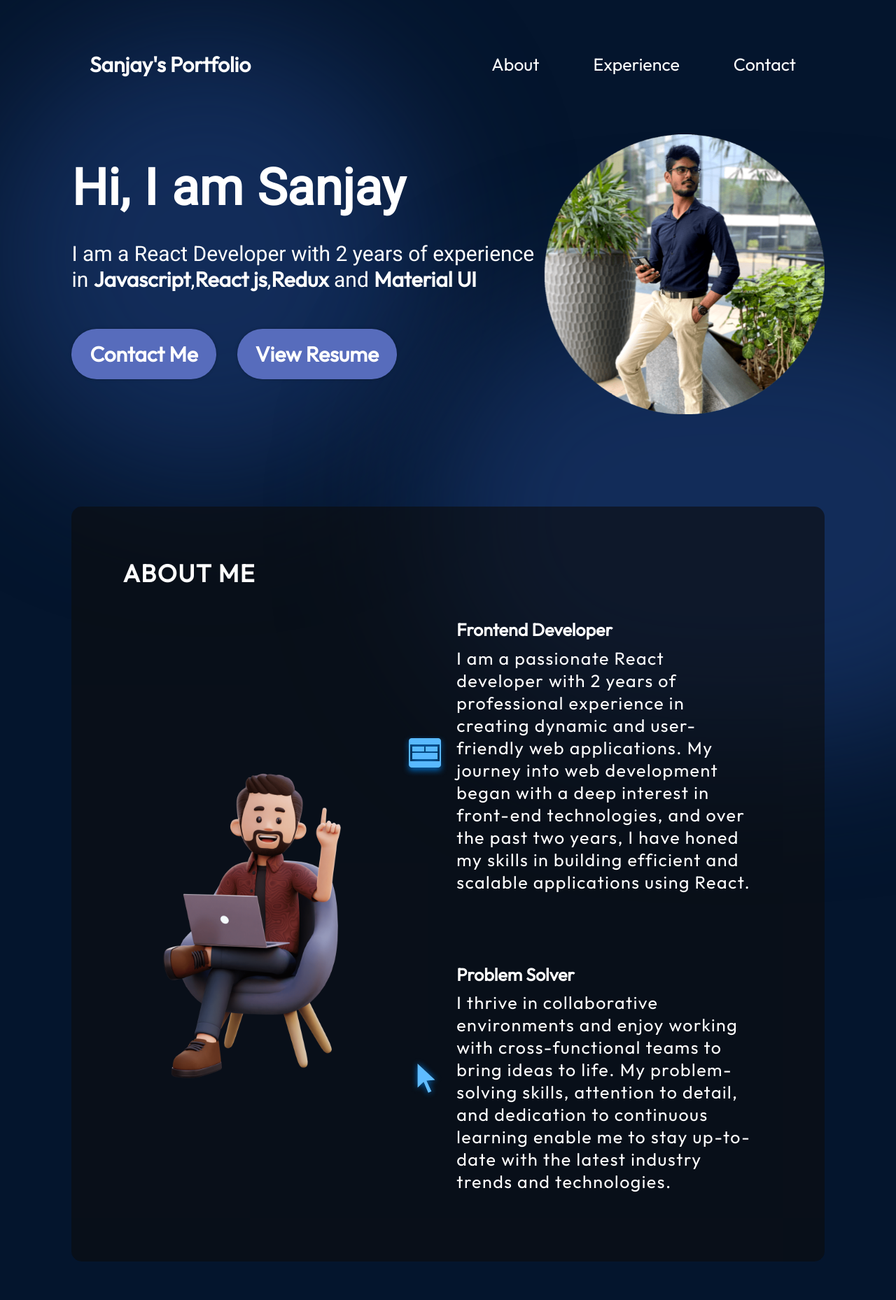
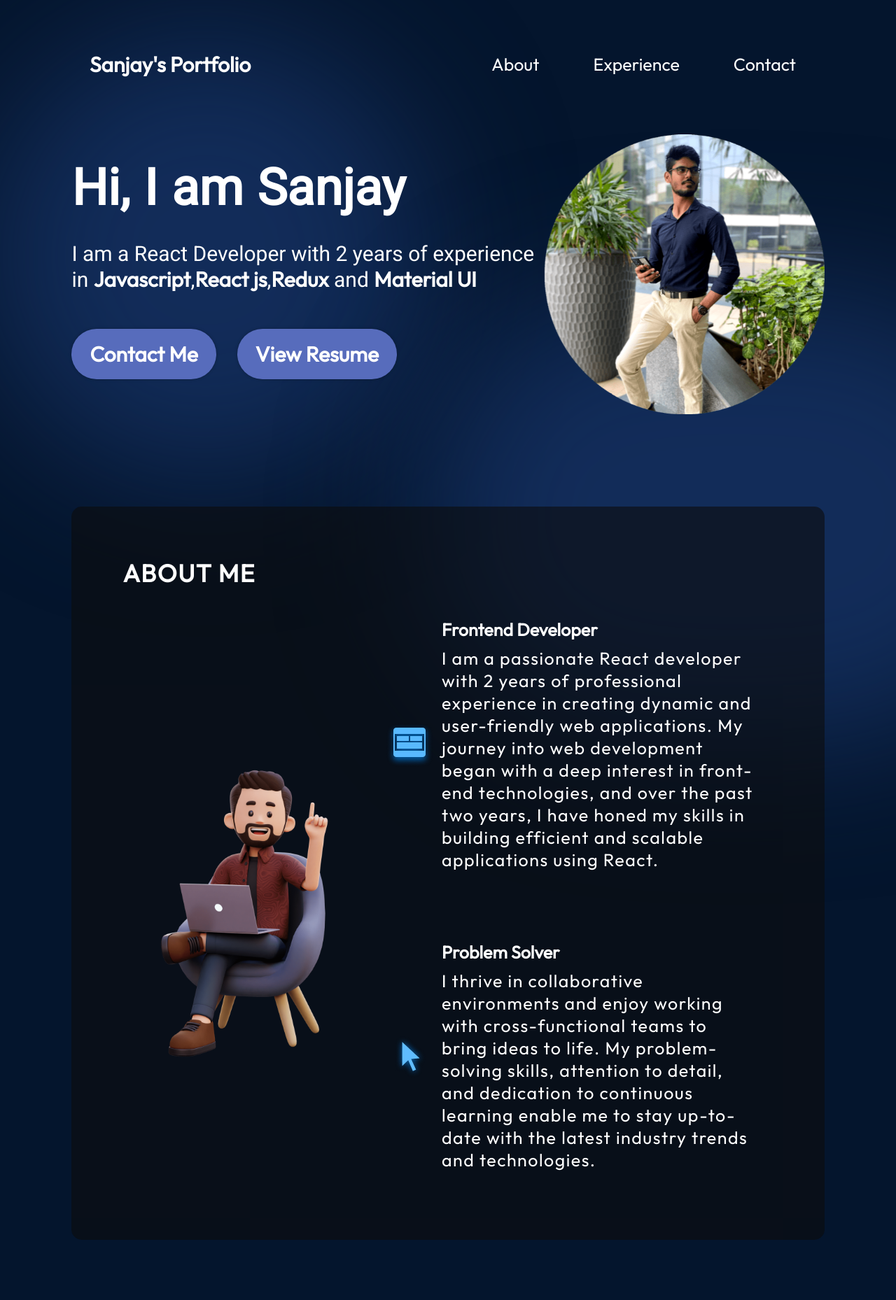
Before and after one commit to sanjaysp2001/portfolio, a React (Create React App) app: page / in a window 1280 px wide. Shown: the top 1858 px of the page at 70% size. Built offline with nearby package versions, Linux system fonts and the light colour scheme.

Commit message:
image width updated

```diff
--- a/src/components/About/About.module.css
+++ b/src/components/About/About.module.css
@@ -27,7 +27,7 @@
 }
 
 .aboutImage {
-  width: 40%;
+  width: 350px;
 }
 
 .aboutItems {
```
